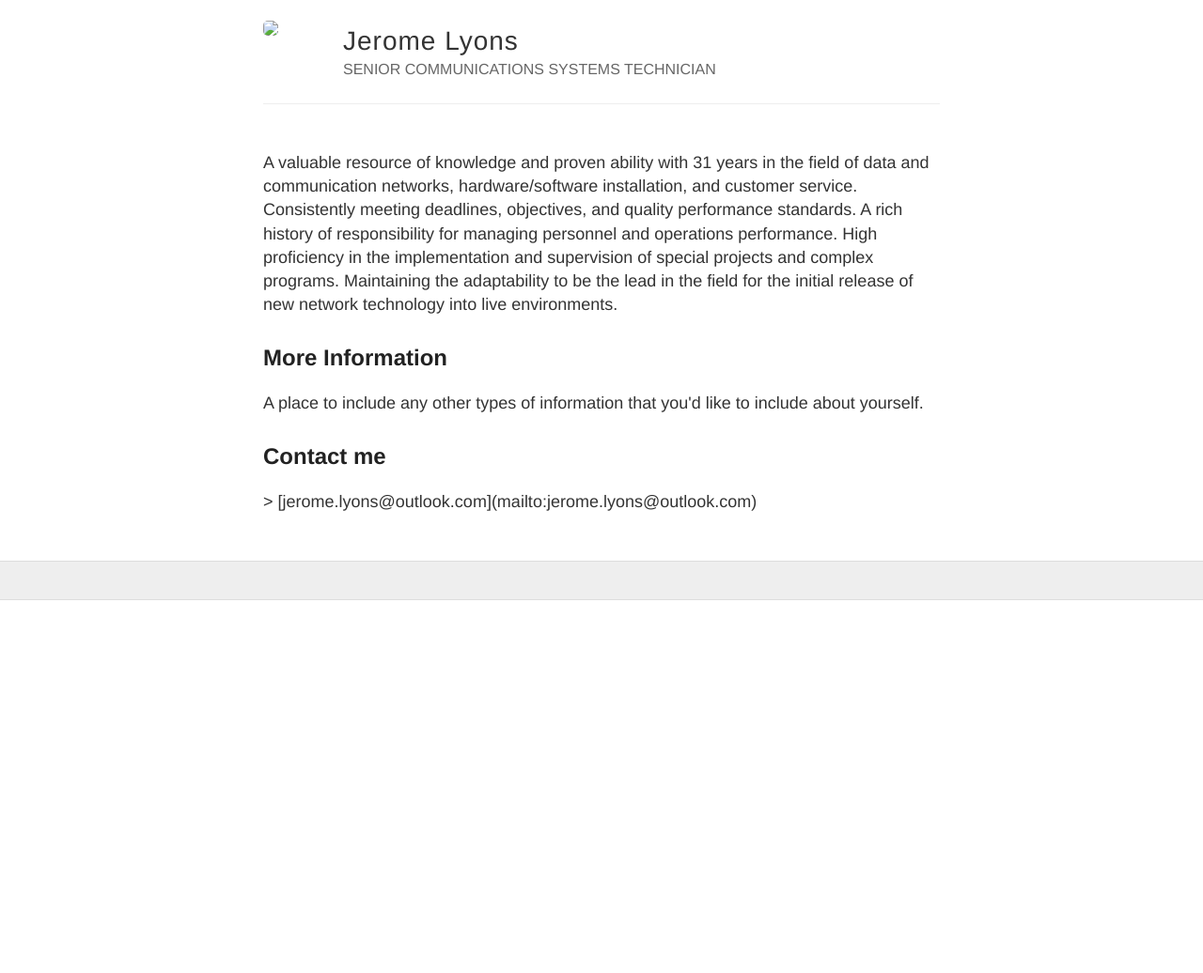
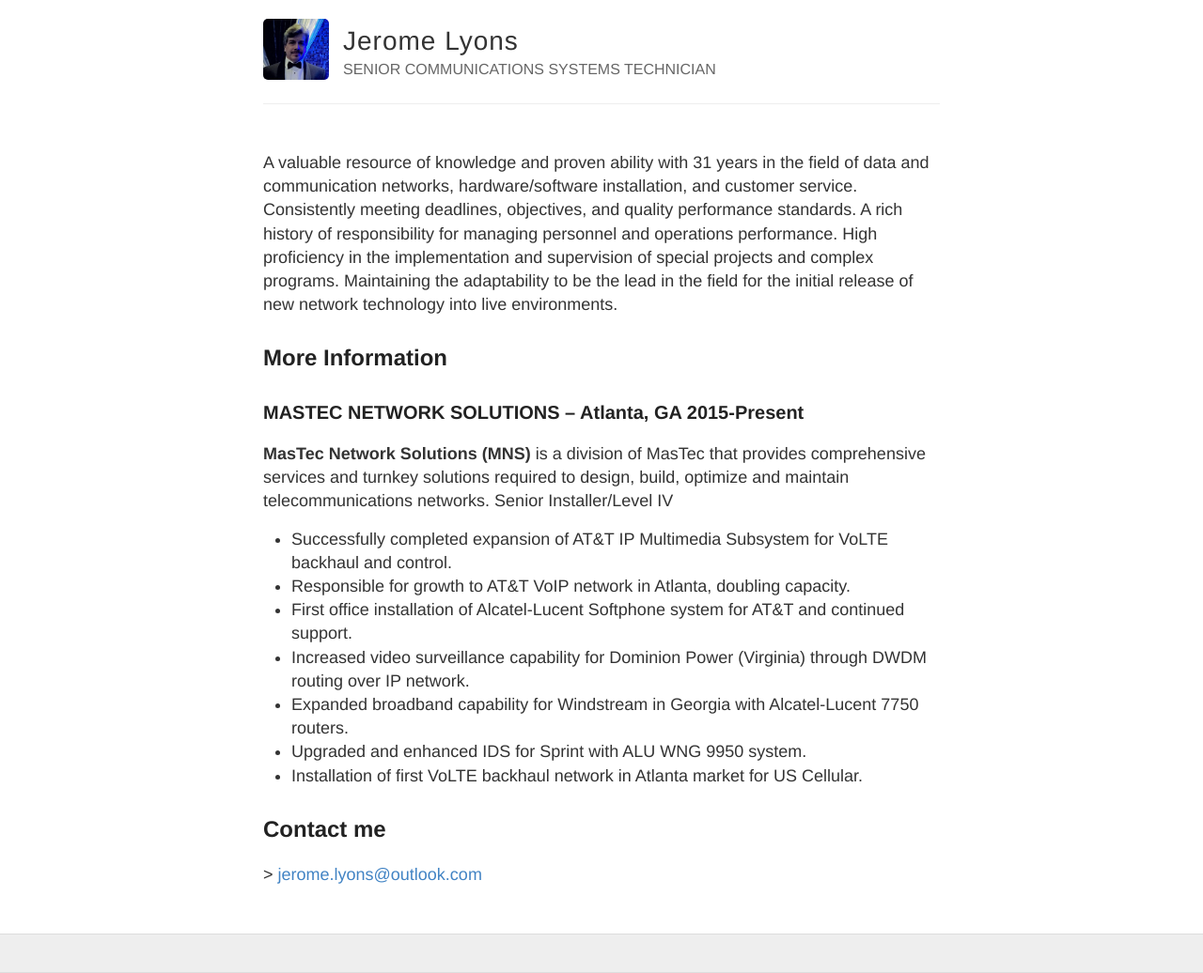
Before and after one commit to UncleArtie/UncleArtie.github.io, a Jekyll site: the page built from index.html, in a window 1280 px wide. Shown: the whole page at 94% size. Built offline with Jekyll 4.4.1, drawn with Linux system fonts in a browser that asks for light colours; before the commit the page ends 900 px from its top, so only the background shows below that.

Commit message:
still formatting

```diff
--- a/_config.yml
+++ b/_config.yml
@@ -9,7 +9,7 @@
 description: SENIOR COMMUNICATIONS SYSTEMS TECHNICIAN
 
 # URL of your avatar or profile pic (you could use your GitHub profile pic)
-avatar: UncleArtie.github.io/images/work-attire-small.png
+avatar: https://UncleArtie.github.io/images/work-attire-small.png
 
 #
 # Flags below are optional
--- a/index.html
+++ b/index.html
@@ -13,8 +13,23 @@
 
 <h2>More Information</h2>
 
-A place to include any other types of information that you'd like to include about yourself.
-
+<h3>MASTEC NETWORK SOLUTIONS – Atlanta, GA 2015-Present</h3>
+<article>
+  <p><strong>MasTec Network Solutions (MNS)</strong> is a division of MasTec that provides comprehensive services and
+    turnkey solutions
+    required to design, build, optimize and maintain telecommunications networks.
+    Senior Installer/Level IV
+    <ul>
+      <li>Successfully completed expansion of AT&T IP Multimedia Subsystem for VoLTE backhaul and control.</li>
+      <li>Responsible for growth to AT&T VoIP network in Atlanta, doubling capacity.</li>
+      <li>First office installation of Alcatel-Lucent Softphone system for AT&T and continued support.</li>
+      <li>Increased video surveillance capability for Dominion Power (Virginia) through DWDM routing over IP network.</li>
+      <li>Expanded broadband capability for Windstream in Georgia with Alcatel-Lucent 7750 routers.</li>
+      <li> Upgraded and enhanced IDS for Sprint with ALU WNG 9950 system.</li>
+      <li>Installation of first VoLTE backhaul network in Atlanta market for US Cellular.</li>
+    </ul>
+  </p>
+</article>
 <h2>Contact me</h2>>
 
-[jerome.lyons@outlook.com](mailto:jerome.lyons@outlook.com)
+<a href="mailto:jerome.lyons@outlook.com"> jerome.lyons@outlook.com </a>
```
